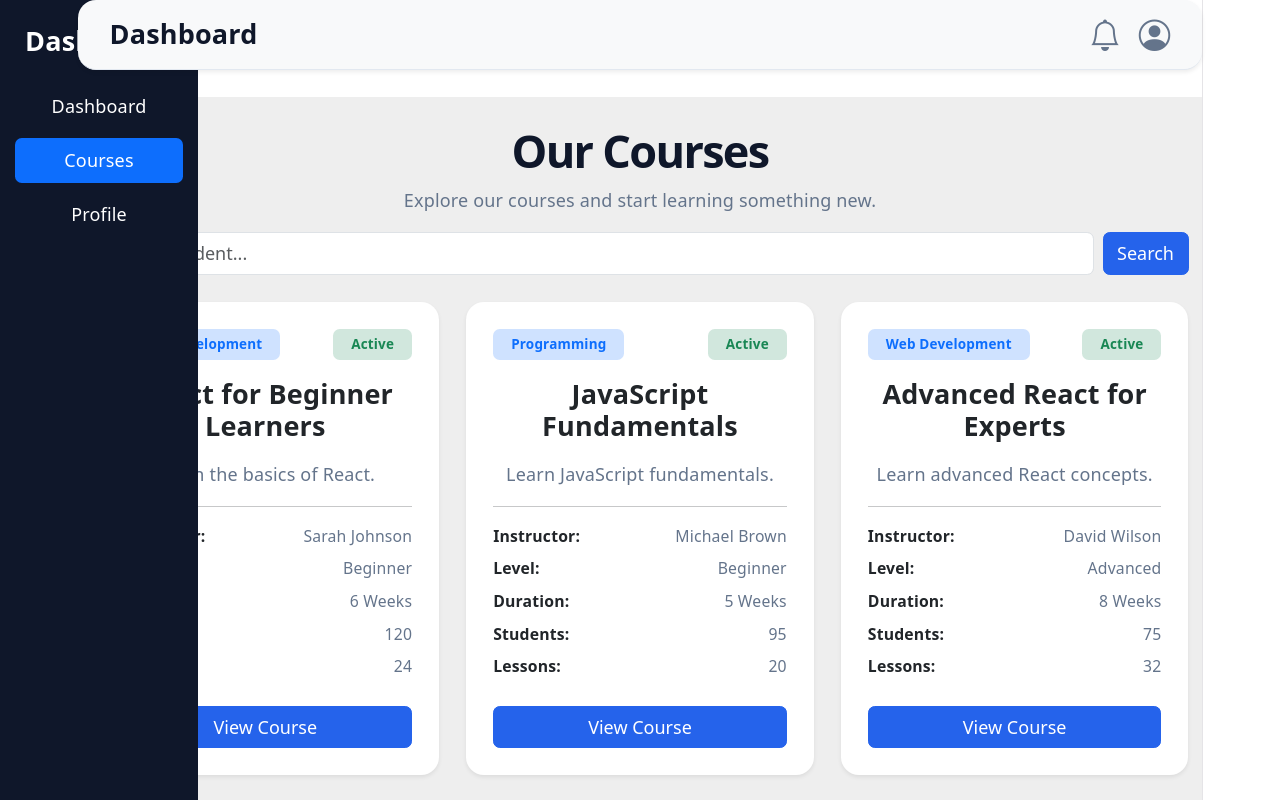
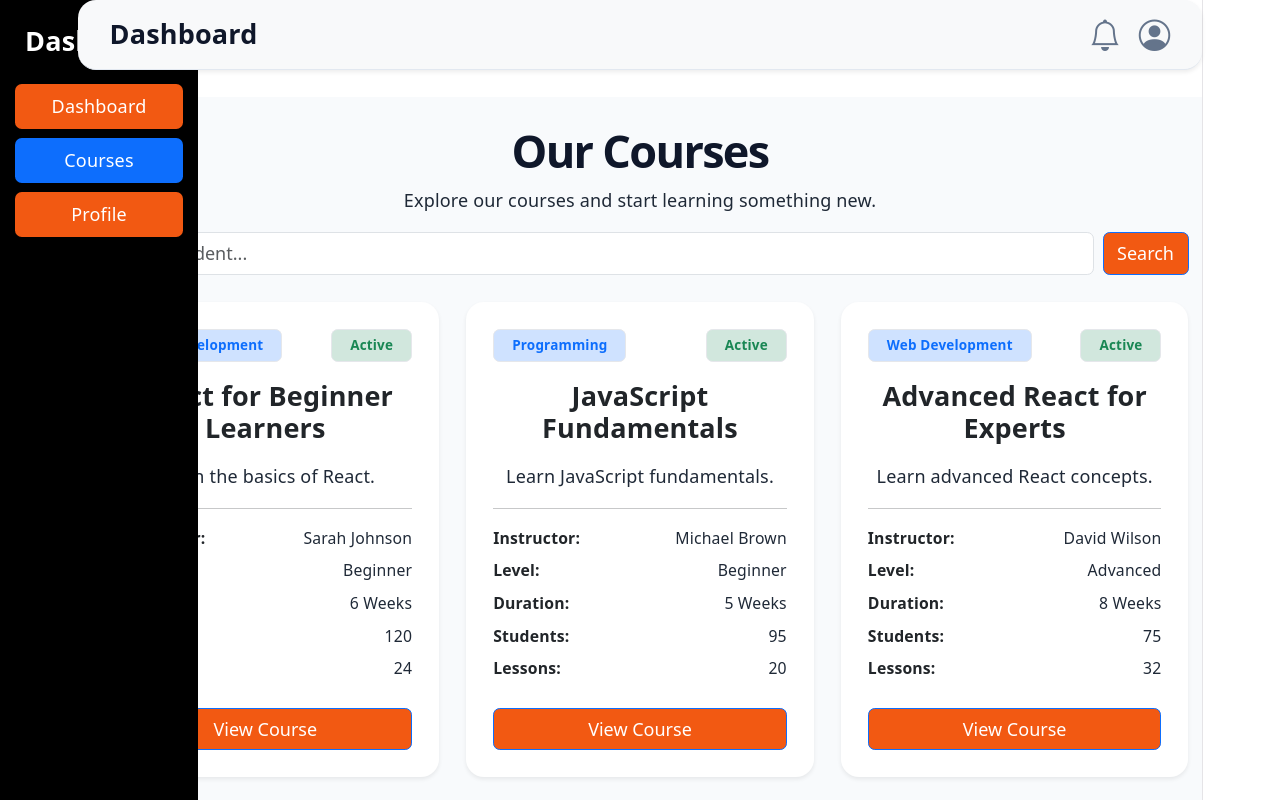
Before and after one commit to saraehrari/Admin-Dashboard, a React (Vite) app in the folder Admin-Dashboard/: page /courses in a window 1280 px wide. Shown: the top 800 px of the page. Built offline with nearby package versions, Linux system fonts and the light colour scheme.

Commit message:
Update App.css

```diff
--- a/Admin-Dashboard/src/App.css
+++ b/Admin-Dashboard/src/App.css
@@ -64,8 +64,7 @@ a {
 
   width: 198px;
  height:900px;
-  background-color: #0f172a;
-
+  background-color: black;
   padding: 25px 15px;
 
   z-index: 999;
@@ -95,15 +94,17 @@ a {
   font-weight: 500;
 
   transition: all 0.2s ease;
+
+  background-color: #F25912;
 }
 
 .sidebar a:hover {
-  background-color: #1e293b;
+  background-color: #F68048;
   color: #ffffff;
 }
 
 .sidebar a.active {
-  background-color: #2563eb;
+  background-color: #F78D60;
   color: #ffffff;
 
   box-shadow: 0 5px 15px rgba(37, 99, 235, 0.25);
@@ -116,7 +117,7 @@ a {
 
 .main-content {
 
-background-color: #EEEEEE;
+background-color: #F8FAFC;
   min-height: 100vh;
 
 }
@@ -131,7 +132,7 @@ background-color: #EEEEEE;
 }
 
 .main-content .text-muted {
-  color: #64748b !important;
+  color: #1F2937!important;
 }
 
 
@@ -185,8 +186,8 @@ background-color: #EEEEEE;
 ========================= */
 
 .btn-primary {
-  background-color: #2563eb !important;
-  border-color: #2563eb !important;
+  background-color: #F25912 !important;
+  border-color:  !important;
 
   border-radius: 9px;
 
@@ -196,8 +197,7 @@ background-color: #EEEEEE;
 }
 
 .btn-primary:hover {
-  background-color: #1d4ed8 !important;
-  border-color: #1d4ed8 !important;
+  background-color:
 
   transform: translateY(-1px);
 }
@@ -215,6 +215,7 @@ background-color: #EEEEEE;
 .badge {
   border-radius: 8px;
   font-weight: 500;
+  border: 1px solid #E5E7EB;
 }
 
 
```
